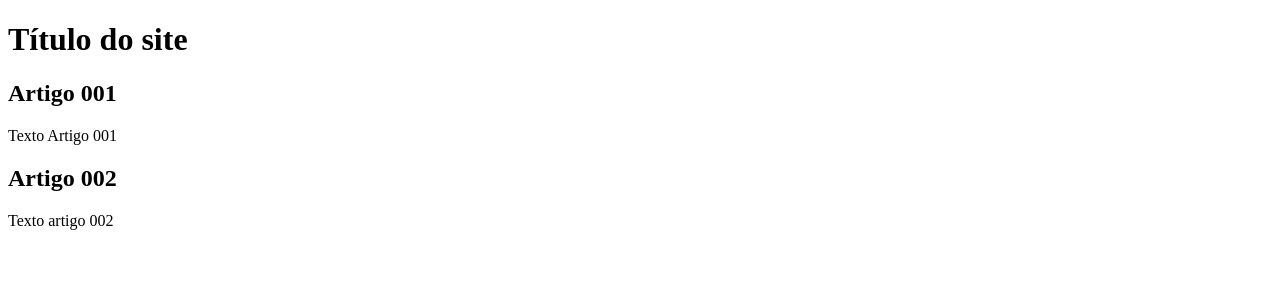
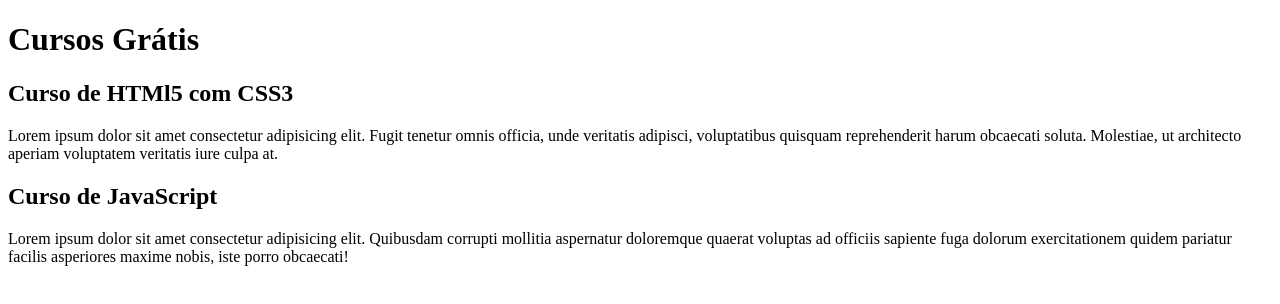
Before and after one commit to fredy-leChef/Projeto-Site, a plain HTML site: page index.html in a window 1280 px wide. Drawn offline with Linux system fonts and the light colour scheme.

Commit message:
Inicio da criação do conteúdo como teste

```diff
--- a/index.html
+++ b/index.html
@@ -8,15 +8,15 @@
 <body>
     <main>
         <header>
-            <h1>Título do site</h1>
+            <h1>Cursos Grátis</h1>
         </header>
         <article>
-            <h2>Artigo 001</h2>
-            <p>Texto Artigo 001</p>
+            <h2>Curso de HTMl5 com CSS3</h2>
+            <p>Lorem ipsum dolor sit amet consectetur adipisicing elit. Fugit tenetur omnis officia, unde veritatis adipisci, voluptatibus quisquam reprehenderit harum obcaecati soluta. Molestiae, ut architecto aperiam voluptatem veritatis iure culpa at.</p>
         </article>
         <article>
-            <h2>Artigo 002</h2>
-            <p>Texto artigo 002</p>
+            <h2>Curso de JavaScript</h2>
+            <p>Lorem ipsum dolor sit amet consectetur adipisicing elit. Quibusdam corrupti mollitia aspernatur doloremque quaerat voluptas ad officiis sapiente fuga dolorum exercitationem quidem pariatur facilis asperiores maxime nobis, iste porro obcaecati!</p>
         </article>
     </main>
 </body>
```
